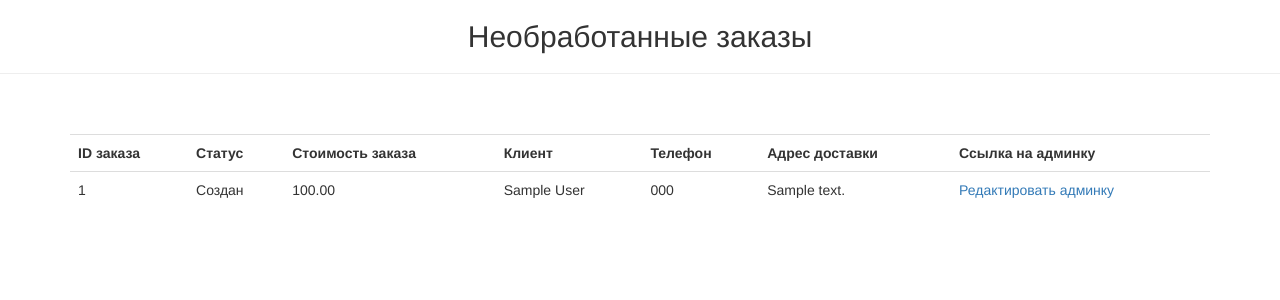
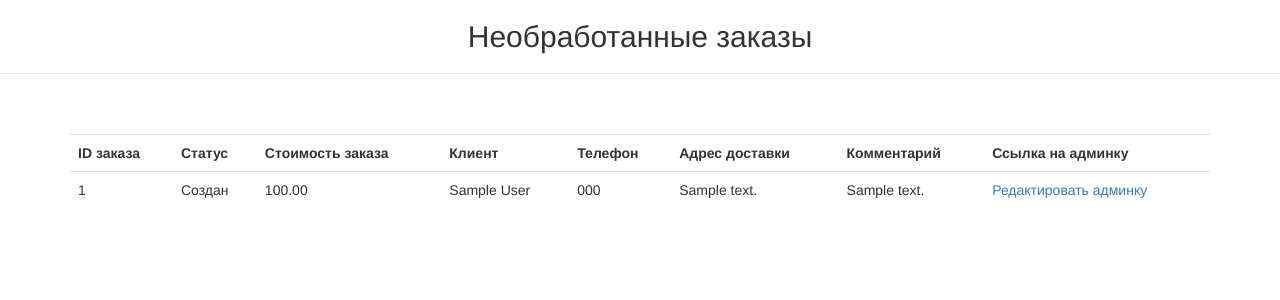
Before and after one commit to KustovAA/star-burger, a Django app: page /manager/orders/ in a window 1280 px wide. Shown: the part 52-352 px from the top of the page. Run offline with Django 3.2, Linux system fonts and the light colour scheme; a user stored in the database is signed in; tables that the repository leaves empty hold one stand-in row (values such as "Sample post"); parts of the project's set-up code (start-up, migrations or seed data) failed here and were passed over; some libraries are stand-ins or nearby versions.

Commit message:
add comment to order

```diff
--- a/foodcartapp/models.py
+++ b/foodcartapp/models.py
@@ -146,6 +146,7 @@ class Order(models.Model):
         verbose_name='Статус заказа',
         db_index=True
     )
+    comment = models.TextField(verbose_name='Комментарий', blank=True, default='')
 
     def __str__(self):
         return f"{self.first_name} {self.last_name} - {self.address}"
--- a/restaurateur/templates/order_items.html
+++ b/restaurateur/templates/order_items.html
@@ -19,6 +19,7 @@
       <th>Клиент</th>
       <th>Телефон</th>
       <th>Адрес доставки</th>
+      <th>Комментарий</th>
       <th>Ссылка на админку</th>
     </tr>
 
@@ -30,6 +31,7 @@
         <td>{{ item.name }}</td>
         <td>{{ item.phone_number }}</td>
         <td>{{ item.address }}</td>
+        <td>{{ item.comment }}</td>
         <td>
           <a href='{% url "admin:foodcartapp_order_change" object_id=item.id %}?next={{ request.get_full_path }}'>
             Редактировать админку
--- a/restaurateur/views.py
+++ b/restaurateur/views.py
@@ -102,7 +102,8 @@ def view_orders(request):
             'price': sum([
                 position.price * position.quantity
                 for position in order.positions.all()
-            ])
+            ]),
+            'comment': order.comment
         } for order in Order.objects.prefetch_related('positions').exclude(status=Order.DONE)
     ]
 
```
Also changed, not shown: foodcartapp/migrations/0042_order_comment.py (added).
